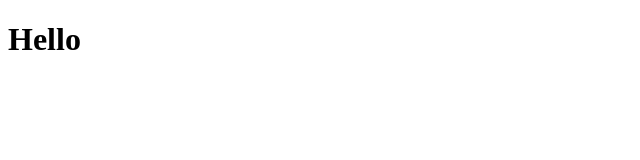
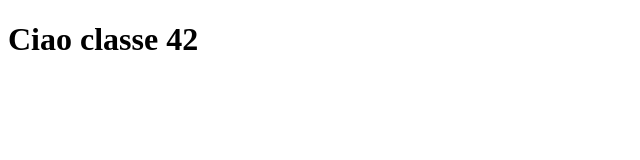
Before and after one commit to LauCost/42_html_hello, a plain HTML site: page index.html in a window 1280 px wide. Shown: the whole page, without its empty margins (0-640 px from the left). Drawn offline with Linux system fonts and the light colour scheme.

Commit message:
Cambio h1

```diff
--- a/index.html
+++ b/index.html
@@ -8,7 +8,7 @@
 </head>
 <body>
     <h1>
-        Hello
+        Ciao classe 42
     </h1>
 </body>
 </html>
```
